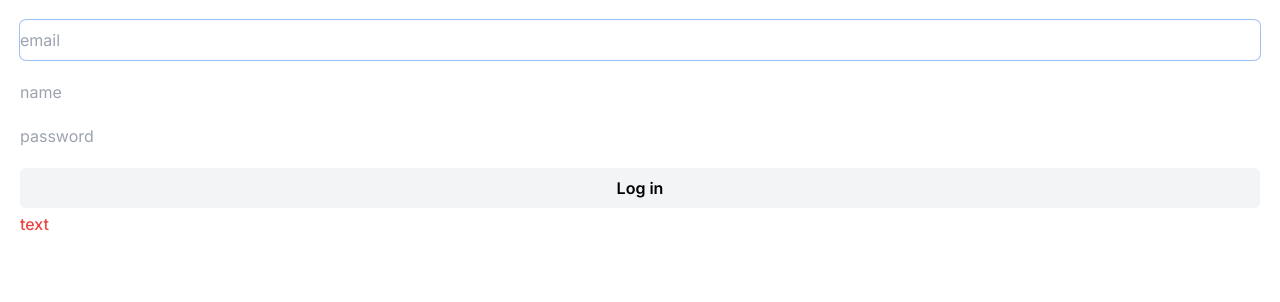
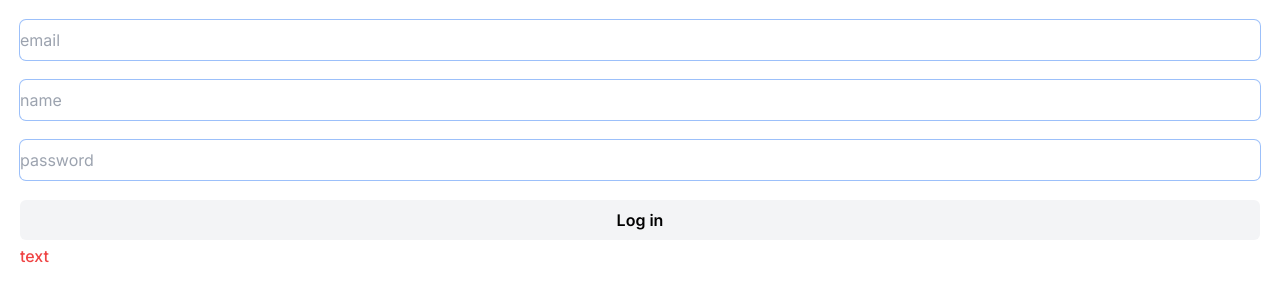
Before and after one commit to watching-dev/React_10_Nomadcoders, a Next.js app in the folder NextJS-Master/carrot-market-reloaded/: page / in a window 1280 px wide. Shown: the top 302 px of the page. Built offline with nearby package versions, Linux system fonts and the light colour scheme.

Commit message:
[feat] form-input component 추가

```diff
--- a/NextJS-Master/carrot-market-reloaded/app/page.tsx
+++ b/NextJS-Master/carrot-market-reloaded/app/page.tsx
@@ -1,16 +1,13 @@
+import FormInput from "@/components/form-input";
+
 export default function Home() {
   return (
     <>
       <div className="flex flex-col gap-1 p-5">
         <form className="flex flex-col gap-5">
-          <input
-            className="bg-transparent w-full h-10 rounded-md focus:outline-none ring-1"
-            type="email"
-            placeholder="email"
-            required
-          ></input>
-          <input type="text" placeholder="name" required></input>
-          <input type="password" placeholder="password" required></input>
+          <FormInput type="email" placeholder="email" required={true} />
+          <FormInput type="text" placeholder="name" required={true} />
+          <FormInput type="password" placeholder="password" required={true} />
           <button className="w-full h-10 bg-gray-100 rounded-md font-semibold">
             Log in
           </button>
--- /dev/null
+++ b/NextJS-Master/carrot-market-reloaded/components/form-input.tsx
@@ -0,0 +1,16 @@
+interface IFormInput {
+  type: string;
+  placeholder: string;
+  required: boolean;
+}
+
+export default function FormInput({ type, placeholder, required }: IFormInput) {
+  return (
+    <input
+      className="bg-transparent w-full h-10 rounded-md focus:outline-none ring-1"
+      type={type}
+      placeholder={placeholder}
+      required={required}
+    />
+  );
+}
```
